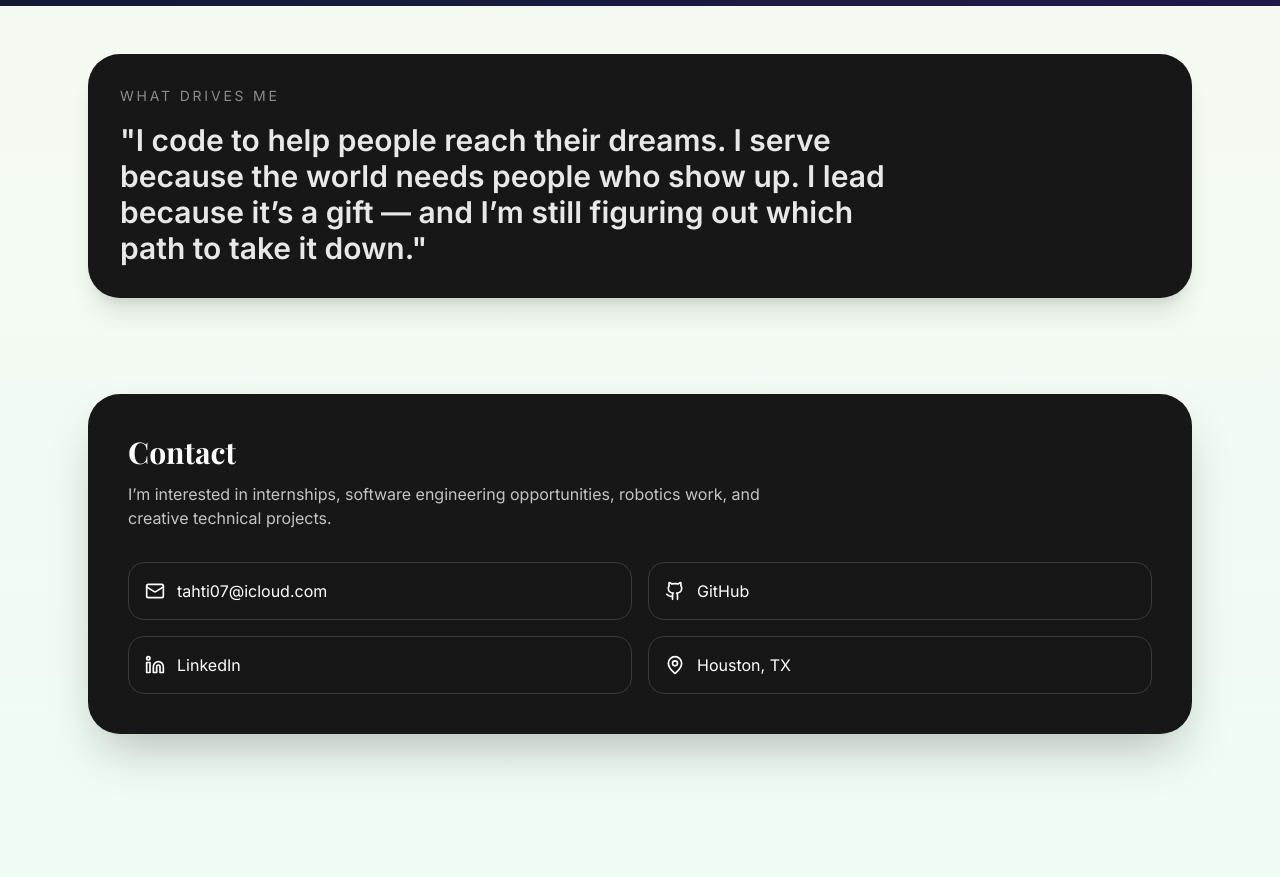
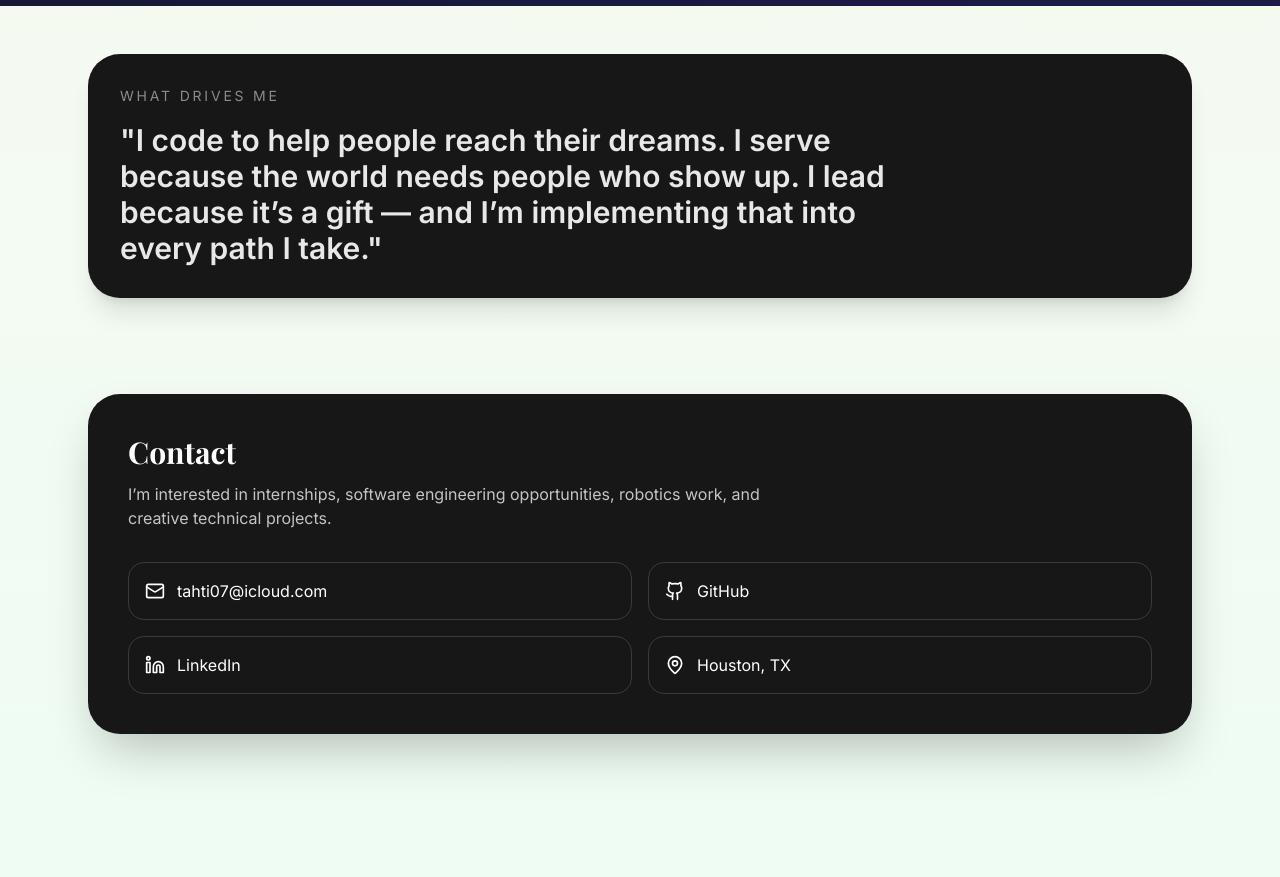
Before and after one commit to tzwqt/tati-portfolio, a React (Vite) app: page / in a window 1280 px wide. Shown: the part 3680-4557 px from the top of the page. Built offline with nearby package versions, Linux system fonts and the light colour scheme.

Commit message:
updated my vision again

```diff
--- a/src/pages/Index.tsx
+++ b/src/pages/Index.tsx
@@ -486,7 +486,7 @@ export default function InteractiveResumeSite() {
   <div className="rounded-[2rem] bg-neutral-900 text-white p-8 shadow-xl">
     <p className="text-sm uppercase tracking-[0.2em] text-white/50 mb-4">What drives me</p>
     <p className="text-2xl md:text-3xl font-semibold leading-snug text-white/90 max-w-3xl">
-      "I code to help people reach their dreams. I serve because the world needs people who show up. I lead because it’s a gift — and I’m still figuring out which path to take it down."
+      "I code to help people reach their dreams. I serve because the world needs people who show up. I lead because it’s a gift — and I’m implementing that into every path I take."
     </p>
   </div>
 </section>
```
